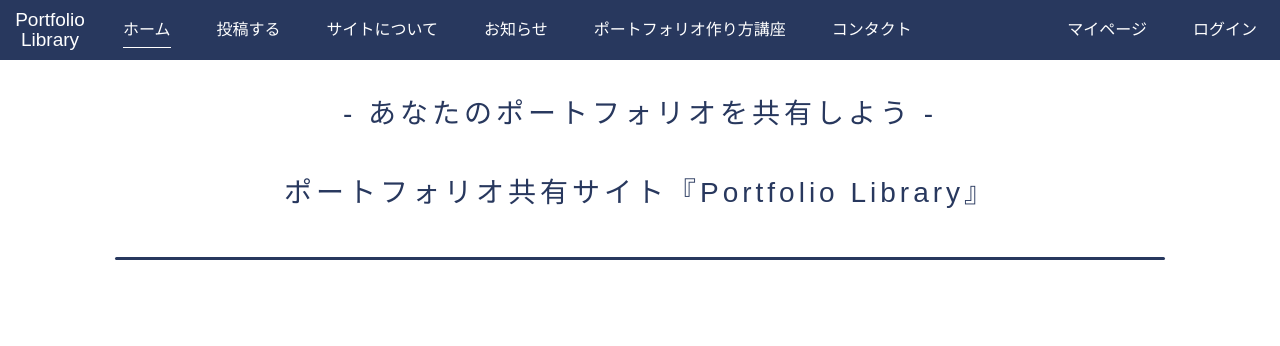
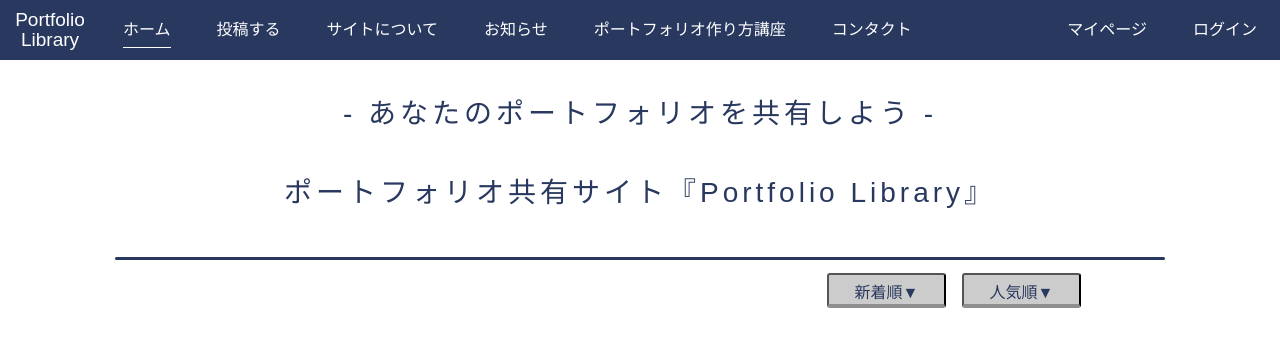
Before and after one commit to Kou0402/portfolio-library-new, a Nuxt app: page / in a window 1280 px wide. Shown: the top 346 px of the page. Built offline with nearby package versions, Linux system fonts and the light colour scheme.

Commit message:
style: add OrderArea

```diff
--- /dev/null
+++ b/components/page/home/OrderArea.vue
@@ -0,0 +1,29 @@
+<template>
+  <section class="order-area">
+    <PushInButton>新着順▼</PushInButton>
+    <PushInButton>人気順▼</PushInButton>
+  </section>
+</template>
+
+<script>
+import PushInButton from '~/components/ui/PushInButton.vue'
+
+export default {
+  components: {
+    PushInButton
+  }
+}
+</script>
+
+<style lang="scss" scoped>
+.order-area {
+  display: flex;
+  align-items: center;
+  justify-content: flex-end;
+  height: 60px;
+  padding: 0 8%;
+  .push-in-button {
+    margin-left: 16px;
+  }
+}
+</style>
--- /dev/null
+++ b/components/ui/PushInButton.vue
@@ -0,0 +1,25 @@
+<template>
+  <button class="push-in-button"><slot></slot></button>
+</template>
+
+<style lang="scss" scoped>
+.push-in-button {
+  display: inline-block;
+  font-size: 1.6rem;
+  height: 35px;
+  padding: 0.3em 1.6em;
+  text-decoration: none;
+  background: $accent-color2;
+  color: $main-color1;
+  border-bottom: solid 4px rgba(0, 0, 0, 0.3);
+  border-radius: 3px;
+}
+.push-in-button:active {
+  -webkit-transform: translateY(4px);
+  transform: translateY(4px);
+  border-bottom: none;
+}
+.push-in-button:focus {
+  outline: 0;
+}
+</style>
--- a/pages/index.vue
+++ b/pages/index.vue
@@ -1,15 +1,18 @@
 <template>
   <section class="home">
     <HomeHero></HomeHero>
+    <OrderArea></OrderArea>
   </section>
 </template>
 
 <script>
 import HomeHero from '~/components/page/home/HomeHero.vue'
+import OrderArea from '~/components/page/home/OrderArea.vue'
 
 export default {
   components: {
-    HomeHero
+    HomeHero,
+    OrderArea
   }
 }
 </script>
```
